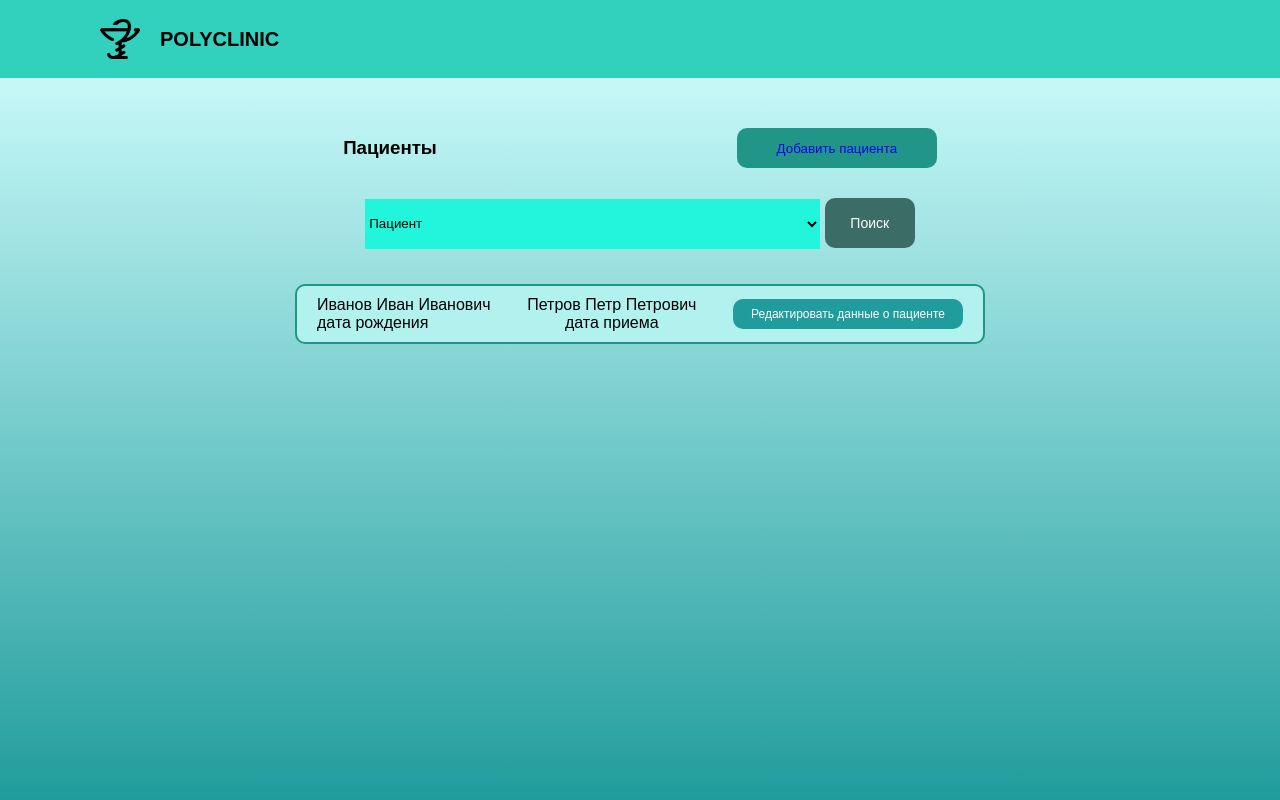
After one commit to L1Z3B3ZE/PNSS, a PHP site: template views/site/patients.php in a window 1280 px wide. The commit adds this page. Run offline with PHP 8.4, Linux system fonts and the light colour scheme; the template is opened without the code that fills it, so the values that code supplies are empty.

Commit message:
реализация страницы "Пациенты"

```diff
--- a/public/css/style.css
+++ b/public/css/style.css
@@ -249,7 +249,7 @@ main {
     gap: 30px;
 }
 
-.doctors_content{
+.employee_content{
     display: flex;
     align-items: center;
     min-height: calc(100vh - 78px); /* высота хэдера */
@@ -258,7 +258,7 @@ main {
 
 }
 
-.doctors_title_menu{
+.employee_title_menu{
     display: flex;
     flex-direction: row;
     gap: 300px;
@@ -350,3 +350,38 @@ main {
     font-size: 10px;
     cursor: pointer;
 }
+
+.appointments_list{
+    width: 690px;
+    height: 60px;
+    background-color: #B1F2EE;
+    border: 2px solid #219688;
+    padding: 0 20px;
+    margin-bottom: 20px;
+    font-size: 16px;
+    border-radius: 10px;
+    display: flex;
+    flex-direction: row;
+    align-items: center;
+    justify-content: space-between;
+}
+
+.patient_data{
+    display: flex;
+    flex-direction: column;
+}
+
+.appointment_data{
+    display: flex;
+    flex-direction: column;
+    align-items: center;
+}
+
+.edit_patient_info{
+    width: 230px;
+    height: 30px;
+    background-color: #209C9C;
+    border-radius: 10px;
+    font-size: 12px;
+    color: white;
+}
--- a/routes/web.php
+++ b/routes/web.php
@@ -11,3 +11,4 @@ Route::add('GET', '/home', [Controller\Site::class, 'index']);
 Route::add(['GET', 'POST'], '/addEmployee', [Controller\Admin::class, 'addEmployee'])->middleware('auth', 'roleAdmin');
 Route::add('GET', '/doctors', [Controller\Employee::class, 'doctors'])->middleware('auth','roleEmployee');
 Route::add(['GET', 'POST'], '/addDoctor', [Controller\Employee::class, 'addDoctor'])->middleware('auth','roleEmployee');
+Route::add('GET', '/patients', [Controller\Employee::class, 'patients'])->middleware('auth','roleEmployee');
--- a/views/site/doctors.php
+++ b/views/site/doctors.php
@@ -1,5 +1,5 @@
-<div class="doctors_content">
-    <div class="doctors_title_menu">
+<div class="employee_content">
+    <div class="employee_title_menu">
         <h3>Врачи</h3>
         <button class="add_employee_button"><a href="<?= app()->route->getUrl('/addDoctor') ?>"
                                                class="button_add_link">Добавить врача</a></button>
--- /dev/null
+++ b/views/site/patients.php
@@ -0,0 +1,32 @@
+<div class="employee_content">
+    <div class="employee_title_menu">
+        <h3>Пациенты</h3>
+        <button class="add_employee_button"><a href="#">Добавить пациента</a></button>
+    </div>
+    <div class="filter">
+        <select class="patients_filter">
+            <option class="patient_value" label="Пациент" value="1" selected></option>
+            <option class="patient_value">Пациент 2</option>
+            <option class="patient_value">Пациент 3</option>
+            <option class="patient_value">Пациент 4</option>
+        </select>
+        <button class="search_button">Поиск</button>
+    </div>
+
+    <ol>
+        <div class="FIO">
+            <div class="appointments_list">
+                <div class="patient_data">
+                    <p class="patient_FIO">Иванов Иван Иванович</p>
+                    <p class="patient_birthDate">дата рождения</p>
+                </div>
+                <div class="appointment_data">
+                    <p class="doctor_FIO">Петров Петр Петрович</p>
+                    <p class="appointments_date">дата приема</p>
+                </div>
+                <button class="edit_patient_info">Редактировать данные о пациенте</button>
+            </div>
+        </div>
+
+    </ol>
+</div>
```
Also changed, not shown: app/Controller/Employee.php (+8 -3 lines).
